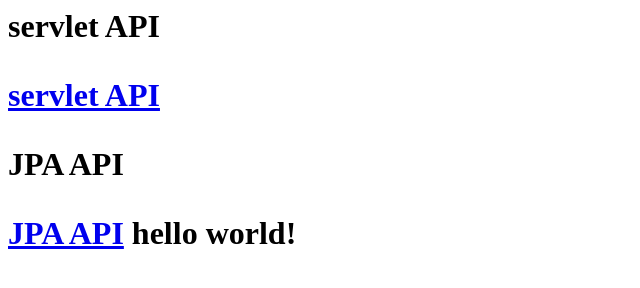
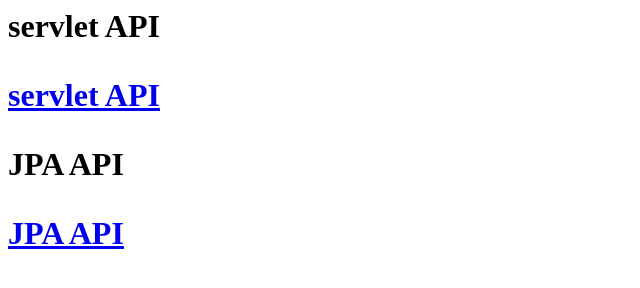
Before and after one commit to megascus/megascus.github.io, a plain HTML site: page index.html in a window 1280 px wide. Shown: the whole page, without its empty margins (0-640 px from the left). Drawn offline with Linux system fonts and the light colour scheme.

Commit message:
Update index.html

```diff
--- a/index.html
+++ b/index.html
@@ -7,4 +7,3 @@
   <p><a href="jpa-spec/docs/apidocs/">JPA API</a>
 </body>
 </html>
-hello world!
```
